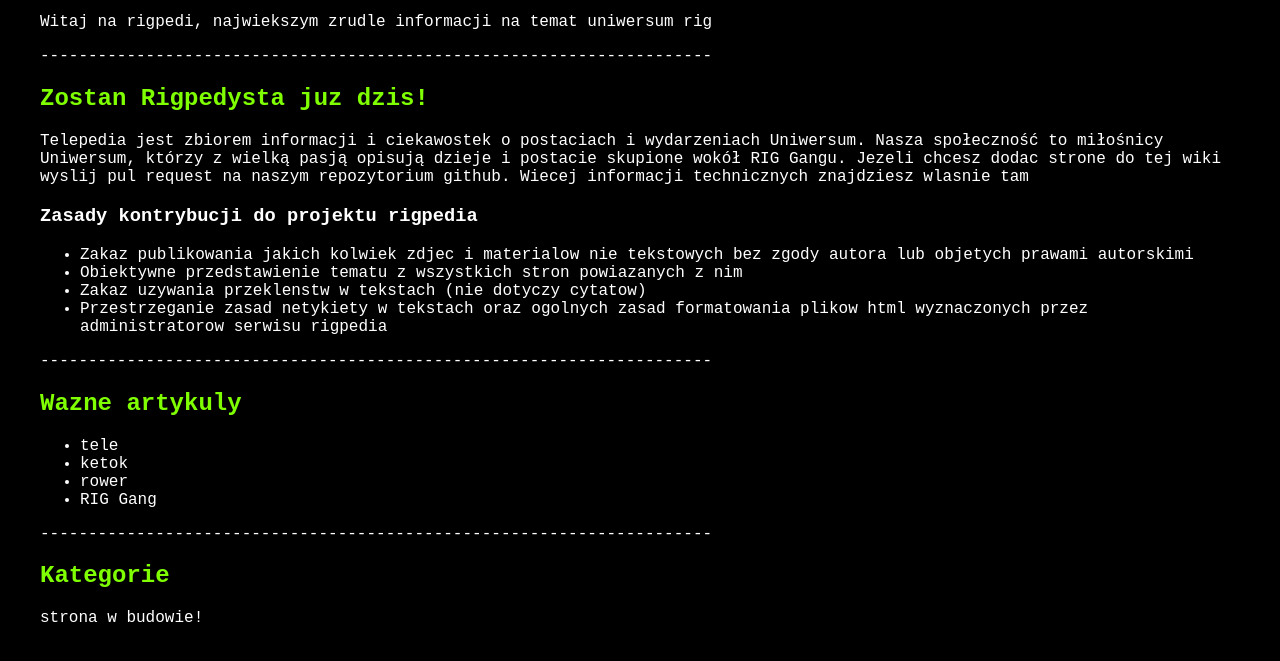
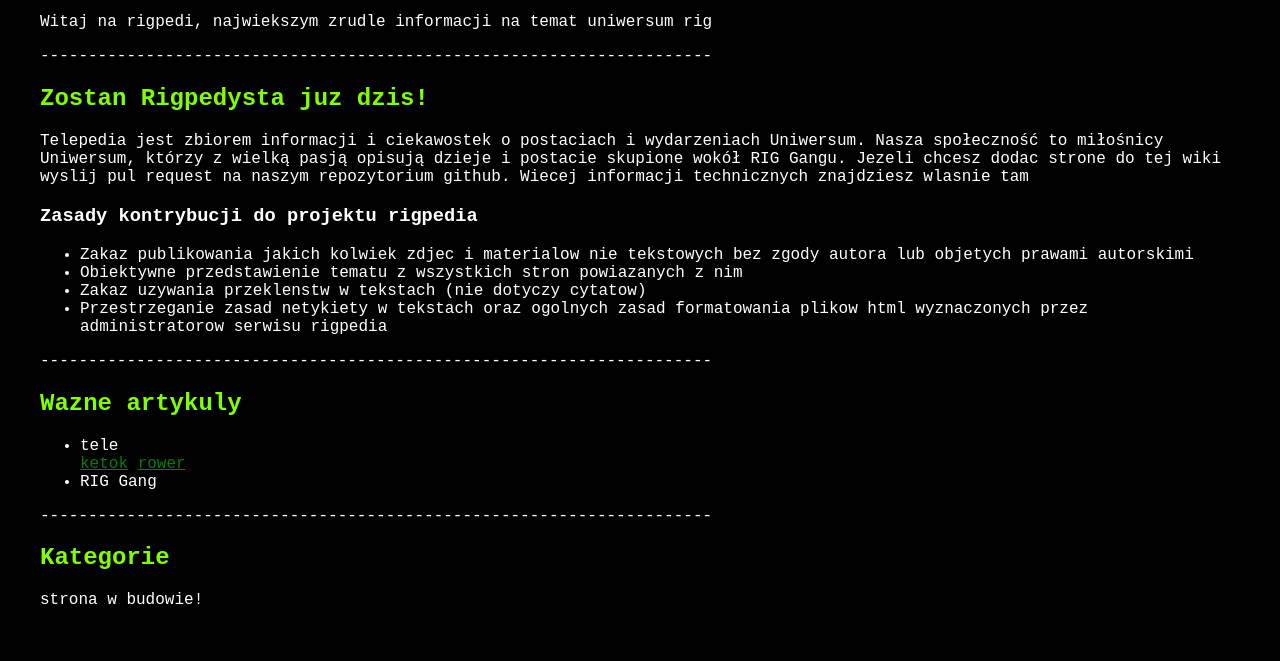
Before and after one commit to Kapsell/rigpedia, a website: page index.html in a window 1280 px wide. Shown: the part 111-772 px from the top of the page. Drawn offline with Linux system fonts and the light colour scheme.

Commit message:
Update index.html

```diff
--- a/index.html
+++ b/index.html
@@ -31,8 +31,8 @@
 			<h2 class="subtitle">Wazne artykuly</h2>
 			<ul>
 				<li>tele</li>
-				<li>ketok</li>
-				<li>rower</li>
+				<a href="http://kapsel.me/rigpedia/ketok">ketok</a>
+				<a href="http://kapsel.me/rigpedia/rower">rower</a>
 				<li>RIG Gang</li>
 			</ul>
 		</div>
```
